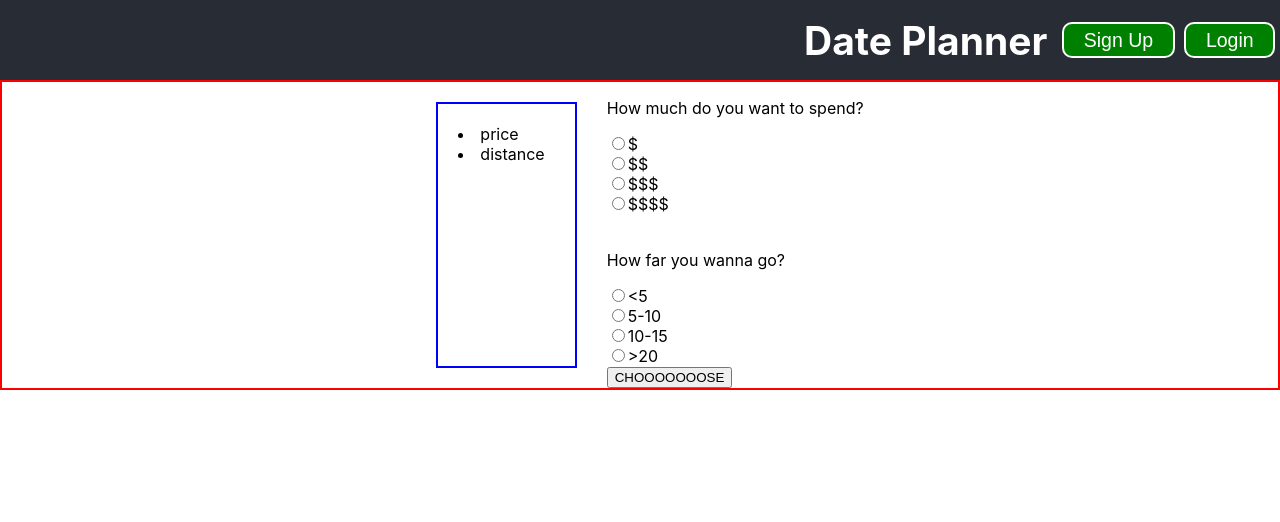
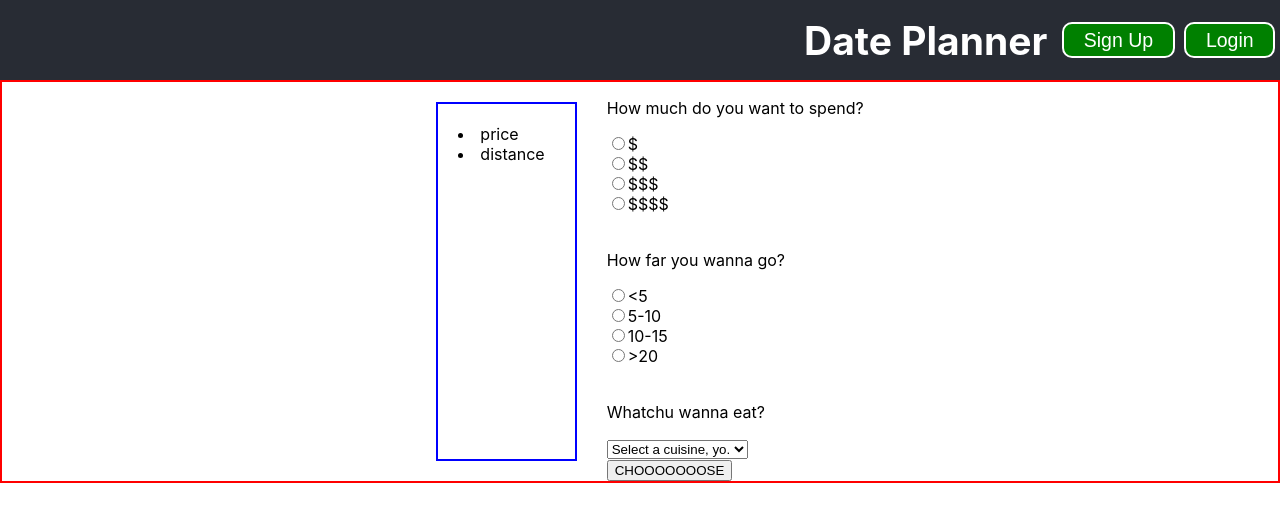
Before and after one commit to Almighty-Mose/date-planner, a React (Create React App) app in the folder client/: page / in a window 1280 px wide. Shown: the top 522 px of the page. Built offline with nearby package versions, Linux system fonts and the light colour scheme.

Commit message:
Add initial cuisine select to Quiz form

```diff
--- a/client/src/components/Quiz.js
+++ b/client/src/components/Quiz.js
@@ -9,6 +9,17 @@ class Quiz extends Component {
     this.state = {
       price: '',
       distance: '',
+      cuisine: '',
+
+      cuisineOptions: [
+        'American',
+        'Chinese',
+        'Vietnamese',
+        'Mexican',
+        'Italian',
+        'Burgers',
+        'Pizza',
+      ],
     };
 
     this.handleChange = this.handleChange.bind(this);
@@ -23,12 +34,12 @@ class Quiz extends Component {
 
   handleSubmit(event) {
     event.preventDefault();
-    const { price, distance } = this.state;
-    alert(`You chose ${price} and ${distance}`);
+    const { price, distance, cuisine } = this.state;
+    alert(`You chose ${price}, ${distance} and ${cuisine}`);
   }
 
   render() {
-    const { price, distance } = this.state;
+    const { price, distance, cuisine, cuisineOptions } = this.state;
     const { questions } = this.props;
     return (
       <div>
@@ -48,6 +59,24 @@ class Quiz extends Component {
             question={questions.distance}
             name={Object.keys(questions)[1]}
           />
+
+          <br />
+
+          <p>Whatchu wanna eat?</p>
+          <select name="cuisine" value={cuisine} onChange={this.handleChange}>
+            <option value="" disabled>
+              Select a cuisine, yo.
+            </option>
+            {cuisineOptions.map(option => {
+              return (
+                <option key={option} value={option} label={option}>
+                  {option}
+                </option>
+              );
+            })}
+          </select>
+
+          <br />
           <button type="submit">CHOOOOOOOSE</button>
         </form>
       </div>
```
